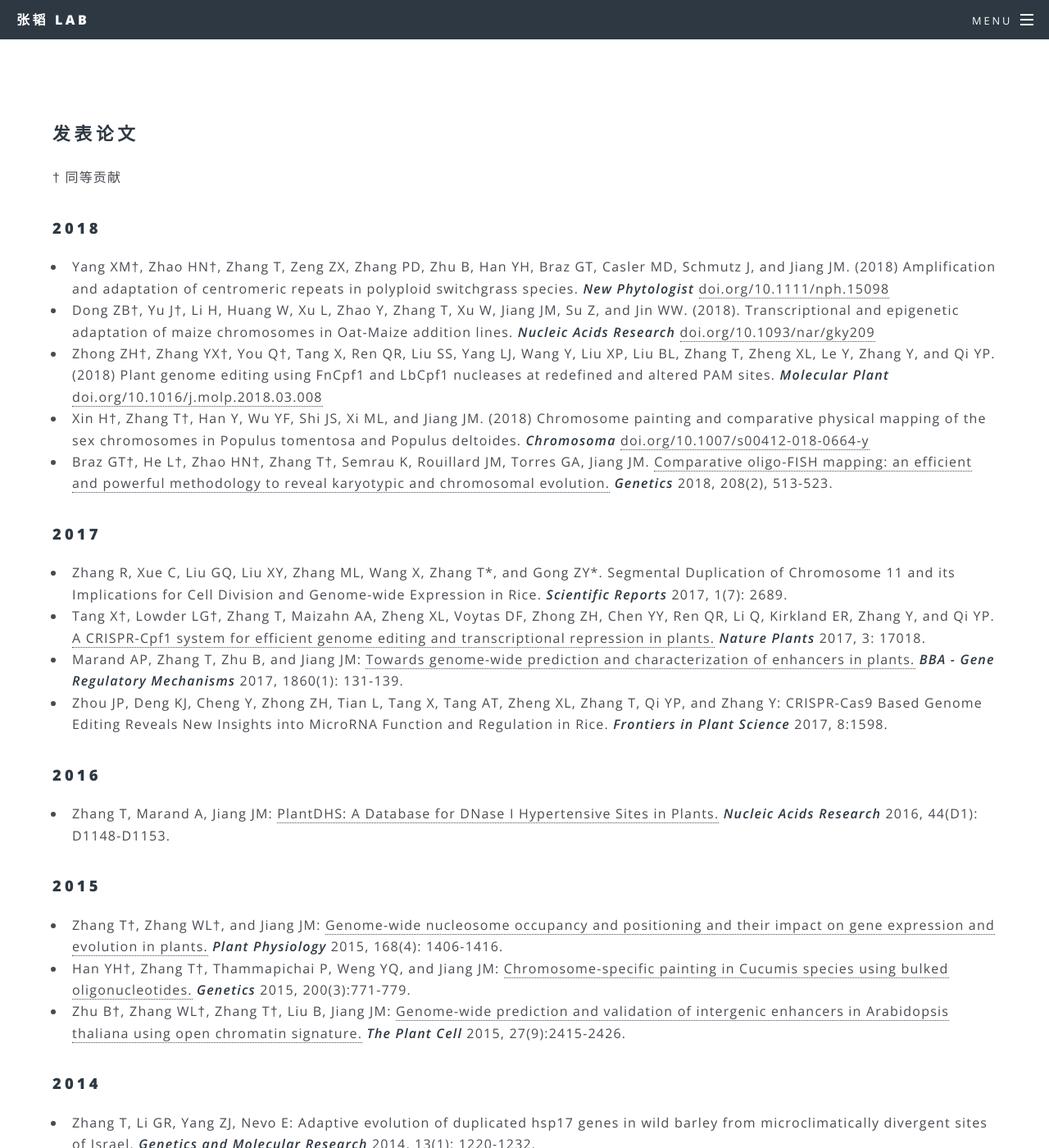
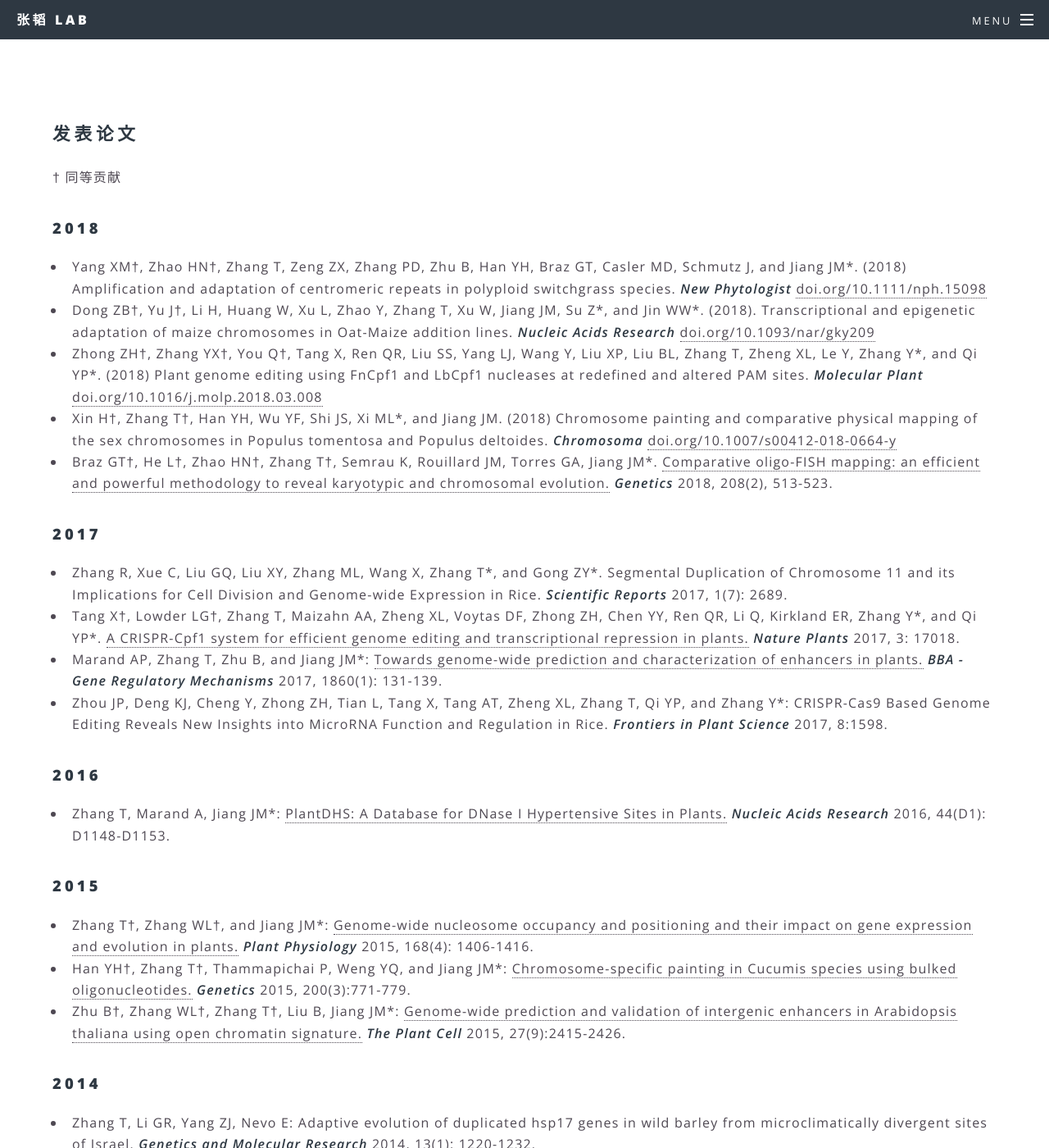
Before and after one commit to zhangtaolab/zhangtaolab.github.io, a Jekyll site: the page built from _pages/publication.md, in a window 1280 px wide and 1400 px high. Shown: the whole window at 82% size. Built offline with Jekyll 4.4.1, drawn with Linux system fonts in a browser that asks for light colours.

Commit message:
add coauthor

```diff
--- a/_pages/publication.md
+++ b/_pages/publication.md
@@ -6,25 +6,25 @@ title: 发表论文
 † 同等贡献
 
 ### 2018
-- Yang XM†, Zhao HN†, Zhang T, Zeng ZX, Zhang PD, Zhu B, Han YH, Braz GT, Casler MD, Schmutz J, and Jiang JM. (2018) Amplification and adaptation of centromeric repeats in polyploid switchgrass species. _**New Phytologist**_ [doi.org/10.1111/nph.15098](https://nph.onlinelibrary.wiley.com/doi/10.1111/nph.15098)
-- Dong ZB†, Yu J†, Li H, Huang W, Xu L, Zhao Y, Zhang T, Xu W, Jiang JM, Su Z, and Jin WW. (2018). Transcriptional and epigenetic adaptation of maize chromosomes in Oat-Maize addition lines. _**Nucleic Acids Research**_ [doi.org/10.1093/nar/gky209](https://doi.org/10.1093/nar/gky209)
-- Zhong ZH†, Zhang YX†, You Q†, Tang X, Ren QR, Liu SS, Yang LJ, Wang Y, Liu XP, Liu BL, Zhang T, Zheng XL, Le Y, Zhang Y, and Qi YP. (2018) Plant genome editing using FnCpf1 and LbCpf1 nucleases at redefined and altered PAM sites. _**Molecular Plant**_ [doi.org/10.1016/j.molp.2018.03.008](http://www.cell.com/molecular-plant/fulltext/S1674-2052(18)30094-7)
-- Xin H†, Zhang T†, Han Y, Wu YF, Shi JS, Xi ML, and Jiang JM. (2018)  Chromosome painting and comparative physical mapping of the sex chromosomes in Populus tomentosa and Populus deltoides. _**Chromosoma**_  [doi.org/10.1007/s00412-018-0664-y](https://link.springer.com/article/10.1007/s00412-018-0664-y)
-- Braz GT†, He L†, Zhao HN†, Zhang T†, Semrau K, Rouillard JM, Torres GA, Jiang JM. [Comparative oligo-FISH mapping: an efficient and powerful methodology to reveal karyotypic and chromosomal evolution.](http://www.genetics.org/content/208/2/513.full.pdf) _**Genetics**_ 2018, 208(2), 513-523.
+- Yang XM†, Zhao HN†, Zhang T, Zeng ZX, Zhang PD, Zhu B, Han YH, Braz GT, Casler MD, Schmutz J, and Jiang JM\*. (2018) Amplification and adaptation of centromeric repeats in polyploid switchgrass species. _**New Phytologist**_ [doi.org/10.1111/nph.15098](https://nph.onlinelibrary.wiley.com/doi/10.1111/nph.15098)
+- Dong ZB†, Yu J†, Li H, Huang W, Xu L, Zhao Y, Zhang T, Xu W, Jiang JM, Su Z\*, and Jin WW\*. (2018). Transcriptional and epigenetic adaptation of maize chromosomes in Oat-Maize addition lines. _**Nucleic Acids Research**_ [doi.org/10.1093/nar/gky209](https://doi.org/10.1093/nar/gky209)
+- Zhong ZH†, Zhang YX†, You Q†, Tang X, Ren QR, Liu SS, Yang LJ, Wang Y, Liu XP, Liu BL, Zhang T, Zheng XL, Le Y, Zhang Y\*, and Qi YP\*. (2018) Plant genome editing using FnCpf1 and LbCpf1 nucleases at redefined and altered PAM sites. _**Molecular Plant**_ [doi.org/10.1016/j.molp.2018.03.008](http://www.cell.com/molecular-plant/fulltext/S1674-2052(18)30094-7)
+- Xin H†, Zhang T†, Han YH, Wu YF, Shi JS, Xi ML\*, and Jiang JM. (2018)  Chromosome painting and comparative physical mapping of the sex chromosomes in Populus tomentosa and Populus deltoides. _**Chromosoma**_  [doi.org/10.1007/s00412-018-0664-y](https://link.springer.com/article/10.1007/s00412-018-0664-y)
+- Braz GT†, He L†, Zhao HN†, Zhang T†, Semrau K, Rouillard JM, Torres GA, Jiang JM\*. [Comparative oligo-FISH mapping: an efficient and powerful methodology to reveal karyotypic and chromosomal evolution.](http://www.genetics.org/content/208/2/513.full.pdf) _**Genetics**_ 2018, 208(2), 513-523.
 
 ### 2017
 - Zhang R, Xue C, Liu GQ, Liu XY, Zhang ML, Wang X, Zhang T\*, and Gong ZY\*. Segmental Duplication of Chromosome 11 and its Implications for Cell Division and Genome-wide Expression in Rice. _**Scientific Reports**_ 2017, 1(7): 2689.
-- Tang X†, Lowder LG†, Zhang T, Maizahn AA, Zheng XL, Voytas DF, Zhong ZH, Chen YY, Ren QR, Li Q, Kirkland ER, Zhang Y, and Qi YP. [A CRISPR-Cpf1 system for efficient genome editing and transcriptional repression in plants.](/pdf/2017/2017_Nature_Plants.pdf) _**Nature Plants**_ 2017, 3: 17018.
-- Marand AP, Zhang T, Zhu B, and Jiang JM: [Towards genome-wide prediction and characterization of enhancers in plants.](/pdf/2016/BBE_2016_inpress.pdf) _**BBA - Gene Regulatory Mechanisms**_ 2017, 1860(1): 131-139.
-- Zhou JP, Deng KJ, Cheng Y, Zhong ZH, Tian L, Tang X, Tang AT, Zheng XL, Zhang T, Qi YP, and Zhang Y: CRISPR-Cas9 Based Genome Editing Reveals New Insights into MicroRNA Function and Regulation in Rice. _**Frontiers in Plant Science**_ 2017, 8:1598.
+- Tang X†, Lowder LG†, Zhang T, Maizahn AA, Zheng XL, Voytas DF, Zhong ZH, Chen YY, Ren QR, Li Q, Kirkland ER, Zhang Y\*, and Qi YP\*. [A CRISPR-Cpf1 system for efficient genome editing and transcriptional repression in plants.](/pdf/2017/2017_Nature_Plants.pdf) _**Nature Plants**_ 2017, 3: 17018.
+- Marand AP, Zhang T, Zhu B, and Jiang JM\*: [Towards genome-wide prediction and characterization of enhancers in plants.](/pdf/2016/BBE_2016_inpress.pdf) _**BBA - Gene Regulatory Mechanisms**_ 2017, 1860(1): 131-139.
+- Zhou JP, Deng KJ, Cheng Y, Zhong ZH, Tian L, Tang X, Tang AT, Zheng XL, Zhang T, Qi YP, and Zhang Y\*: CRISPR-Cas9 Based Genome Editing Reveals New Insights into MicroRNA Function and Regulation in Rice. _**Frontiers in Plant Science**_ 2017, 8:1598.
 
 ### 2016
-- Zhang T, Marand A, Jiang JM: [PlantDHS: A Database for DNase I Hypertensive Sites in Plants.](/pdf/2016/NAR_2016.pdf) _**Nucleic Acids Research**_ 2016, 44(D1): D1148-D1153.
+- Zhang T, Marand A, Jiang JM\*: [PlantDHS: A Database for DNase I Hypertensive Sites in Plants.](/pdf/2016/NAR_2016.pdf) _**Nucleic Acids Research**_ 2016, 44(D1): D1148-D1153.
 
 ### 2015
-- Zhang T†, Zhang WL†, and Jiang JM: [Genome-wide nucleosome occupancy and positioning and their impact on gene expression and evolution in plants.](/pdf/2015/Plant_Physiol_2015.pdf) _**Plant Physiology**_ 2015, 168(4): 1406-1416.
-- Han YH†, Zhang T†, Thammapichai P, Weng YQ, and Jiang JM:  [Chromosome-specific painting in Cucumis species using bulked oligonucleotides.](/pdf/2015/Genetics_2015.pdf) _**Genetics**_ 2015, 200(3):771-779.
-- Zhu B†, Zhang WL†, Zhang T†, Liu B, Jiang JM: [Genome-wide prediction and validation of intergenic enhancers in Arabidopsis thaliana using open chromatin signature.](/pdf/2015/Plant_Cell_2015.pdf) _**The Plant Cell**_ 2015, 27(9):2415-2426.
+- Zhang T†, Zhang WL†, and Jiang JM\*: [Genome-wide nucleosome occupancy and positioning and their impact on gene expression and evolution in plants.](/pdf/2015/Plant_Physiol_2015.pdf) _**Plant Physiology**_ 2015, 168(4): 1406-1416.
+- Han YH†, Zhang T†, Thammapichai P, Weng YQ, and Jiang JM\*:  [Chromosome-specific painting in Cucumis species using bulked oligonucleotides.](/pdf/2015/Genetics_2015.pdf) _**Genetics**_ 2015, 200(3):771-779.
+- Zhu B†, Zhang WL†, Zhang T†, Liu B, Jiang JM\*: [Genome-wide prediction and validation of intergenic enhancers in Arabidopsis thaliana using open chromatin signature.](/pdf/2015/Plant_Cell_2015.pdf) _**The Plant Cell**_ 2015, 27(9):2415-2426.
 
 ### 2014
 - Zhang T, Li GR, Yang ZJ, Nevo E: Adaptive evolution of duplicated hsp17 genes in wild barley from microclimatically divergent sites of Israel. _**Genetics and Molecular Research**_ 2014, 13(1): 1220-1232.
```
